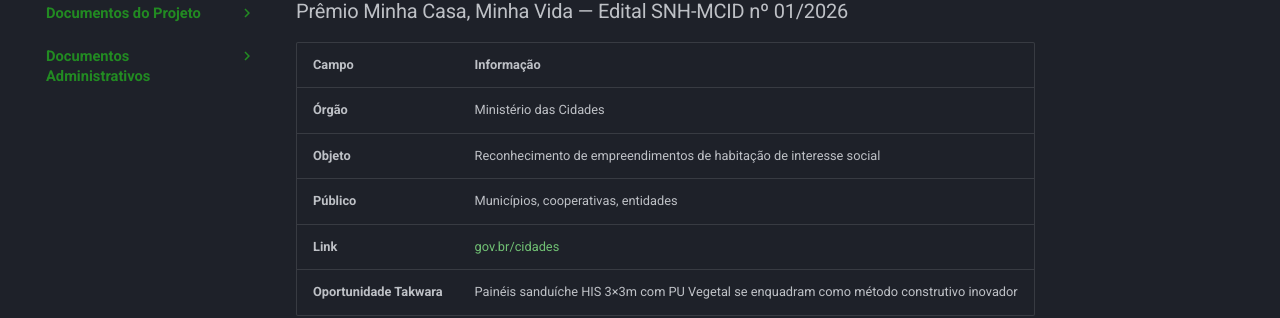
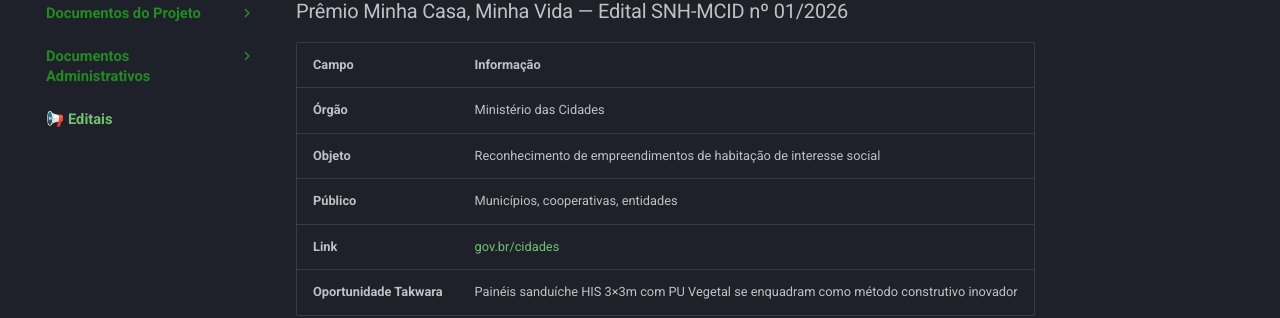
Before and after one commit to takwaratec/plataforma-juventude-solidaria-2026, an MkDocs documentation site: the page built from docs/editais/editais.md, in a window 1280 px wide. Shown: the part 386-704 px from the top of the page. Built offline with MkDocs 1.6.1 and Material for MkDocs 9.7.7, drawn with Linux system fonts in a browser that asks for light colours; comment, search, counter and statistics services are not loaded.

Commit message:
feat(nav): adiciona seção de Editais e Oportunidades

```diff
--- a/mkdocs.yml
+++ b/mkdocs.yml
@@ -89,3 +89,4 @@
     - "Estatuto do Coletivo": documentos_administrativos/16 - ESTATUTO.md
     - "Ata de Eleição": documentos_administrativos/15 - ATA DE ELEICAO DA DIRETORIA.md
     - "Relação de Dirigentes": documentos_administrativos/RELACAO NOMINAL DE DIRIGENTES.md
+  - "📢 Editais": editais/editais.md
```
